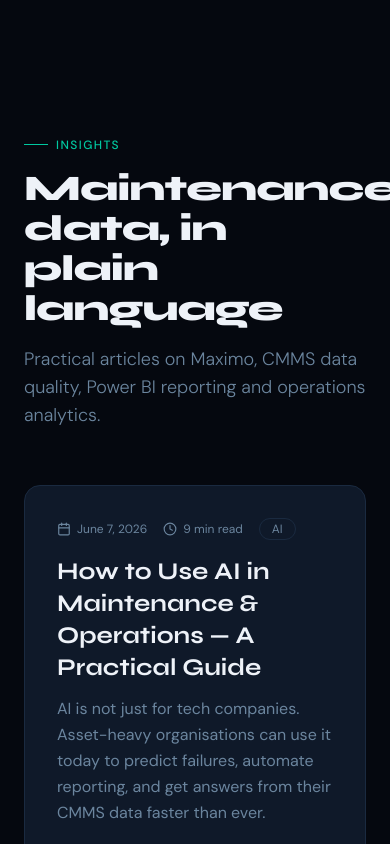
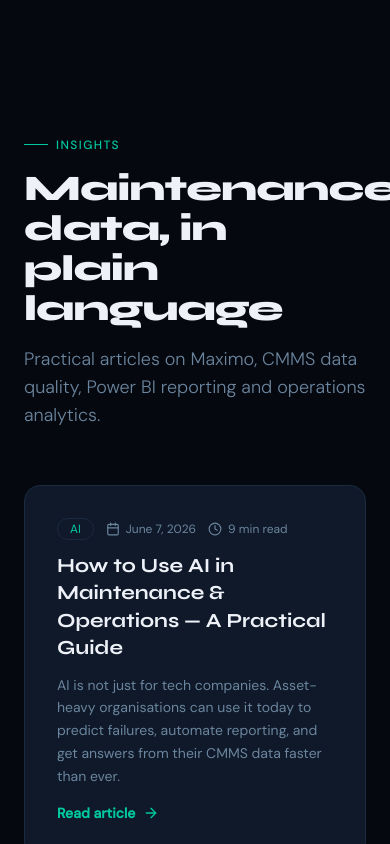
Before and after one commit to jios007/consult-data-ops, a React (Vite) app: page /blog in a window 390 px wide. Shown: the top 844 px of the page. Built offline with nearby package versions, Linux system fonts and the light colour scheme.

Commit message:
fix: blog cards — prevent text overflow and overlap on mobile

```diff
--- a/src/pages/Blog.tsx
+++ b/src/pages/Blog.tsx
@@ -24,20 +24,20 @@ const Blog: React.FC = () => {
               to={`/blog/${post.slug}`}
               className="group block rounded-2xl border border-nio-line bg-nio-card p-8 transition-colors hover:border-nio-accent/60"
             >
-              <div className="flex items-center gap-4 text-xs text-nio-muted">
+              <div className="flex flex-wrap items-center gap-3 text-xs text-nio-muted">
+                <span className="rounded-full border border-nio-line px-3 py-0.5 text-nio-accent">{post.tag}</span>
                 <span className="inline-flex items-center gap-1.5">
                   <Calendar className="h-3.5 w-3.5" /> {post.date}
                 </span>
                 <span className="inline-flex items-center gap-1.5">
                   <Clock className="h-3.5 w-3.5" /> {post.readTime} min read
                 </span>
-                <span className="rounded-full border border-nio-line px-3 py-0.5">{post.tag}</span>
               </div>
-              <h2 className="mt-4 font-display text-2xl font-bold text-nio-heading group-hover:text-nio-accent transition-colors">
+              <h2 className="mt-3 font-display text-xl font-bold leading-snug text-nio-heading group-hover:text-nio-accent transition-colors sm:text-2xl">
                 {post.title}
               </h2>
-              <p className="mt-3 text-nio-muted leading-relaxed">{post.excerpt}</p>
-              <span className="mt-5 inline-flex items-center gap-2 text-sm font-semibold text-nio-accent">
+              <p className="mt-3 text-sm leading-relaxed text-nio-muted sm:text-base">{post.excerpt}</p>
+              <span className="mt-4 inline-flex items-center gap-2 text-sm font-semibold text-nio-accent">
                 Read article <ArrowRight className="h-4 w-4" />
               </span>
             </Link>
```
